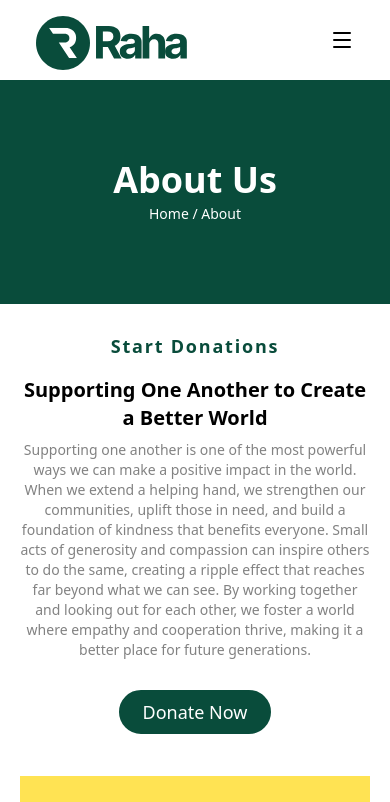
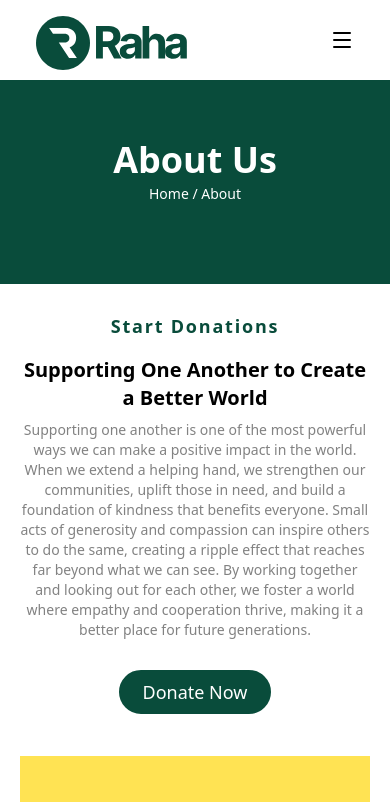
Before and after one commit to Prudentdev-xyz/Raha-app-new, a React (Vite) app: page /about in a window 390 px wide. Shown: the top 802 px of the page. Built offline with nearby package versions, Linux system fonts and the light colour scheme.

Commit message:
fix-AboutHero-pt

```diff
--- a/src/components/layouts/About.jsx
+++ b/src/components/layouts/About.jsx
@@ -1,7 +1,7 @@
 import React, { Children } from "react";
 
 export const About = () => {
-  return <div className="p-20 md:p-40 pt-40 md:pt-2 bg-primary relative">
+  return <div className="p-20 md:p-40 pt-35 md:pt-2 bg-primary relative">
     <h1 className="text-tetiary font-bold text-4xl md:text-8xl flex items-center justify-center text-center">About Us</h1>
     <p className="text-tetiary flex items-center justify-center text-center pt-1 text-sm md:text-xl">Home / About</p>
     <div>
```
